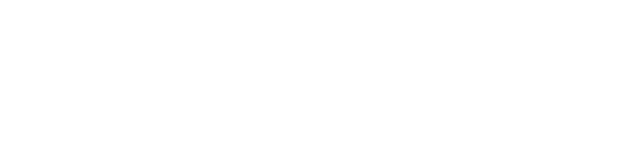
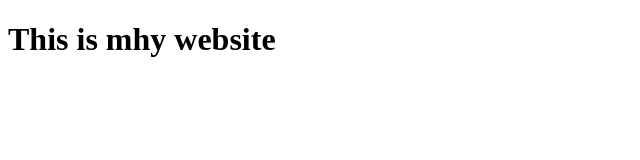
Before and after one commit to gabiliu/git-collaboration, a plain HTML site: page index.html in a window 1280 px wide. Shown: the whole page, without its empty margins (0-640 px from the left). Drawn offline with Linux system fonts and the light colour scheme.

Commit message:
added heading

```diff
--- a/index.html
+++ b/index.html
@@ -6,5 +6,7 @@
     <meta name="viewport" content="width=device-width, initial-scale=1.0" />
     <title>Hello world</title>
   </head>
-  <body></body>
+  <body>
+    <h1>This is mhy website</h1>
+  </body>
 </html>
```
